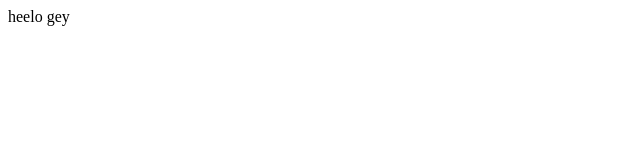
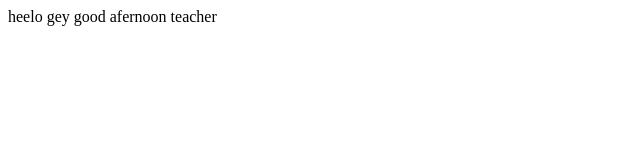
Before and after one commit to Tiffy-gif/hi-, a plain HTML site: page index.html in a window 1280 px wide. Shown: the whole page, without its empty margins (0-640 px from the left). Drawn offline with Linux system fonts and the light colour scheme.

Commit message:
edit body

```diff
--- a/index.html
+++ b/index.html
@@ -7,5 +7,6 @@
 </head>
 <body>
     heelo gey
+    good afernoon teacher
 </body>
 </html>
```
